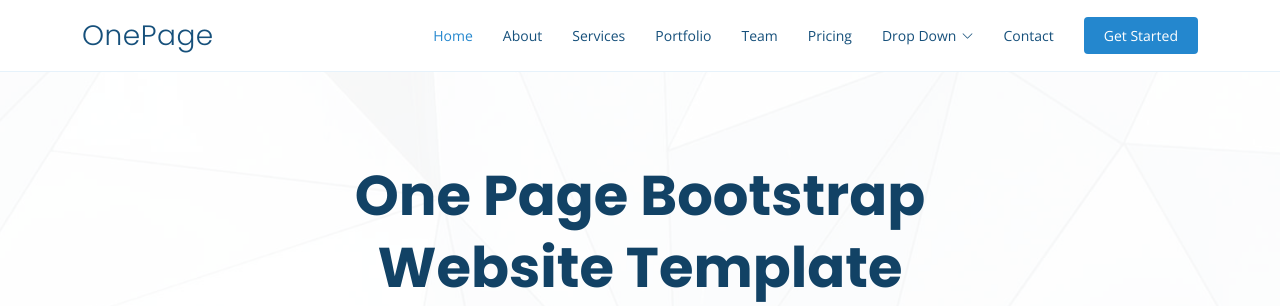
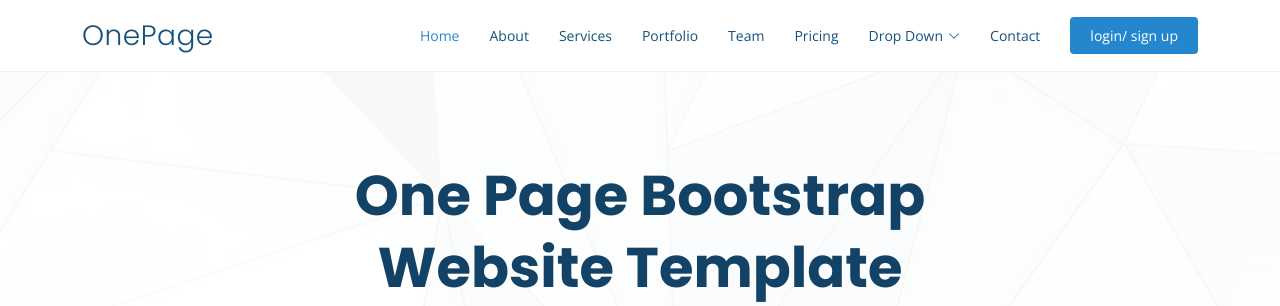
Before and after one commit to leoseis/Ebo-s-Blog, a Django app: page / in a window 1280 px wide. Shown: the top 306 px of the page. Run offline with Django 4.2, Linux system fonts and the light colour scheme; data comes from the database, SQL or seed files in the repository; both versions use the stored data as it was after the commit; some libraries are stand-ins or nearby versions.

Commit message:
logout and concluding userauthentication

```diff
--- a/myapp/templates/index.html
+++ b/myapp/templates/index.html
@@ -52,7 +52,7 @@
         <ul>
           <li><a class="nav-link scrollto active" href="#hero">Home</a></li>
           <li><a class="nav-link scrollto" href="#about">About</a></li>
-          <li><a class="nav-link scrollto" href="#services">Services</a></li>
+          <li><a class="nav-link scrollto" href="#services">Services </a></li>
           <li><a class="nav-link scrollto o" href="#portfolio">Portfolio</a></li>
           <li><a class="nav-link scrollto" href="#team">Team</a></li>
           <li><a class="nav-link scrollto" href="#pricing">Pricing</a></li>
@@ -74,7 +74,11 @@
             </ul>
           </li>
           <li><a class="nav-link scrollto" href="#contact">Contact</a></li>
-          <li><a class="getstarted scrollto" href="#about">Get Started</a></li>
+          {% if user.is_authenticated %}
+          <li><a class="getstarted scrollto" href="{% url 'logout' %}">Logout</a></li>       <!--linked to logutfuntion-->
+          {% else %}
+          <li><a class="getstarted scrollto" href="{% url 'login' %}">login/ sign up</a></li>
+          {% endif %}
         </ul>
         <i class="bi bi-list mobile-nav-toggle"></i>
       </nav><!-- .navbar -->
--- a/myapp/urls.py
+++ b/myapp/urls.py
@@ -4,5 +4,7 @@ from django.urls import path
 urlpatterns = [
   path('', views.index, name = 'index'),
   path('register', views.register , name ='register'),
-  path('login/', views.login , name ='login')
+  path('login/', views.login , name ='login'),
+  path('logout/', views.logout , name ='logout')
+
 ]
--- a/myapp/views.py
+++ b/myapp/views.py
@@ -53,6 +53,10 @@ def login(request):
     else:
         return render(request, 'login.html')
 
+def logout(request):
+    auth.logout(request)
+    return redirect ('/')
+
 def counter(request):
     text = request.POST['text']
     amount_of_words =  len(text.split())
```
Also changed, not shown: db.sqlite3.
